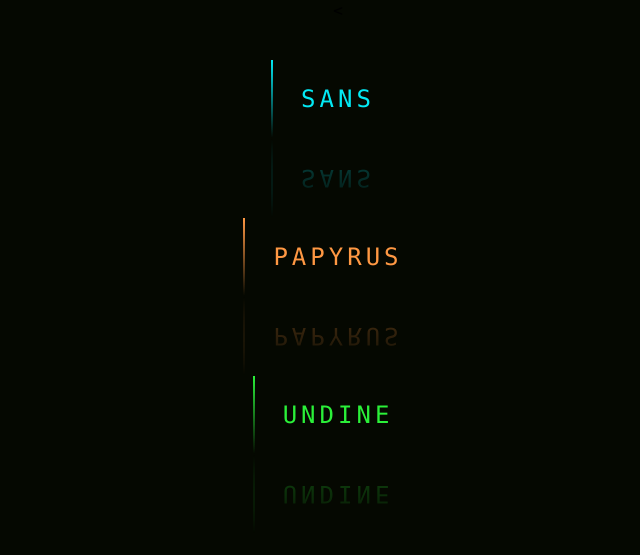
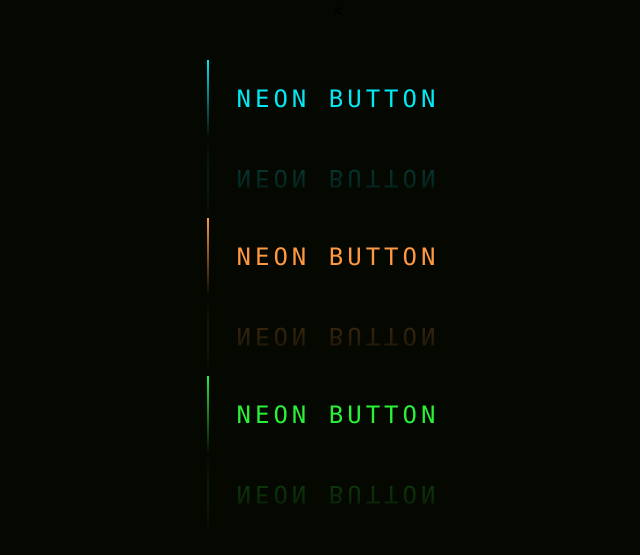
Before and after one commit to msc010312/triple-neon, a plain HTML site: page index.html in a window 1280 px wide. Shown: the part 153-708 px from the top of the page, without its empty margins (302-942 px from the left). Drawn offline with Linux system fonts and the light colour scheme.

Commit message:
Update index.html

```diff
--- a/index.html
+++ b/index.html
@@ -11,21 +11,21 @@
       <span></span>
       <span></span>
       <span></span>
-      Sans
+      neon button
     </a>
     <a href="#">
       <span></span>
       <span></span>
       <span></span>
       <span></span>
-      Papyrus
+      neon button
     </a>
     <a href="#">
       <span></span>
       <span></span>
       <span></span>
       <span></span>
-      Undine
+      neon button
     </a>
 
   </body>
```
